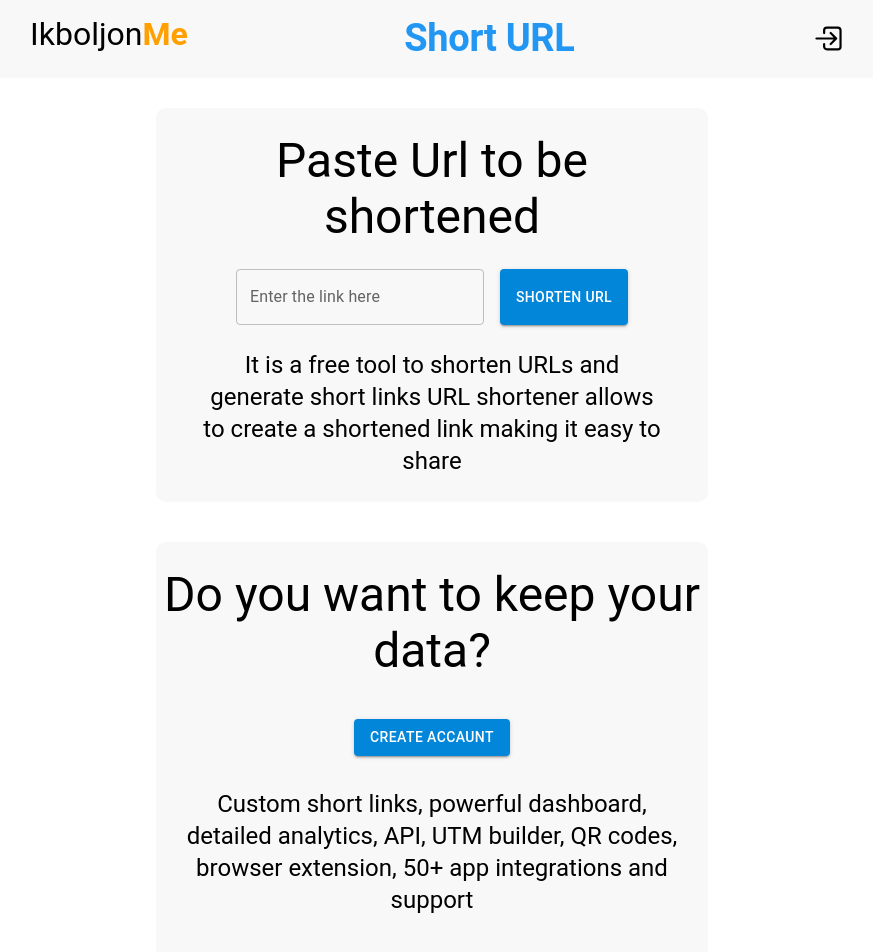
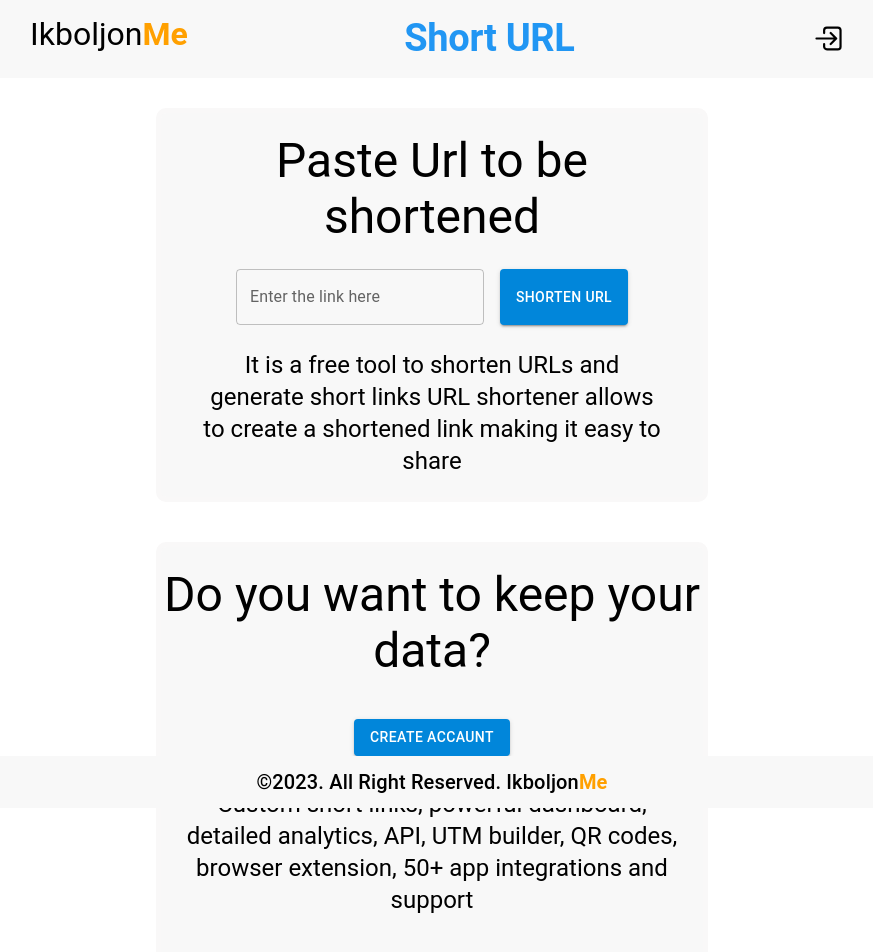
Before and after one commit to IkboljonMe/short-url, a React (Vite) app in the folder client/: page / in a window 1280 px wide. Shown: the top 952 px of the page, without its empty margins (208-1081 px from the left). Built offline with nearby package versions, Linux system fonts and the light colour scheme.

Commit message:
foooter positon fixed

```diff
--- a/client/src/components/Footer.tsx
+++ b/client/src/components/Footer.tsx
@@ -9,6 +9,8 @@ const Footer = () => {
       sx={{
         background: "#f8f8f8",
         width: "100%",
+        position: "absolute",
+        bottom: 0,
       }}
     >
       <Container sx={{ paddingTop: "10px", paddingBottom: "10px" }}>
--- a/client/src/components/Home.tsx
+++ b/client/src/components/Home.tsx
@@ -32,6 +32,7 @@ const Home = () => {
       direction="column"
       sx={{
         height: "100vh",
+        position: "relative",
       }}
     >
       <Navbar />
```
